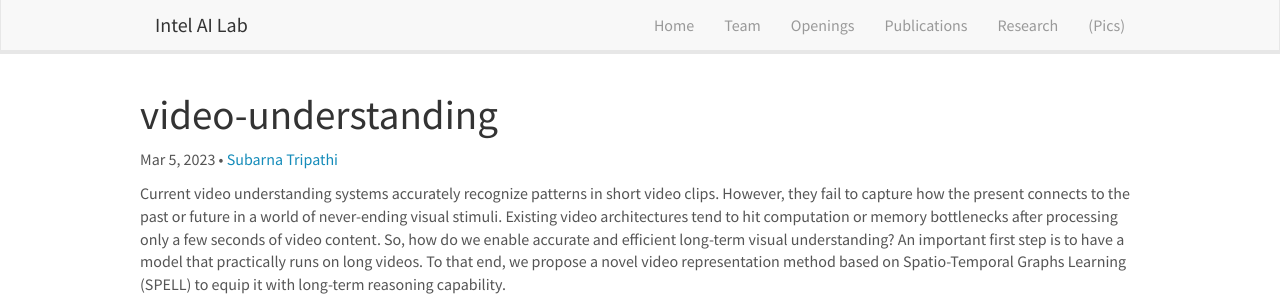
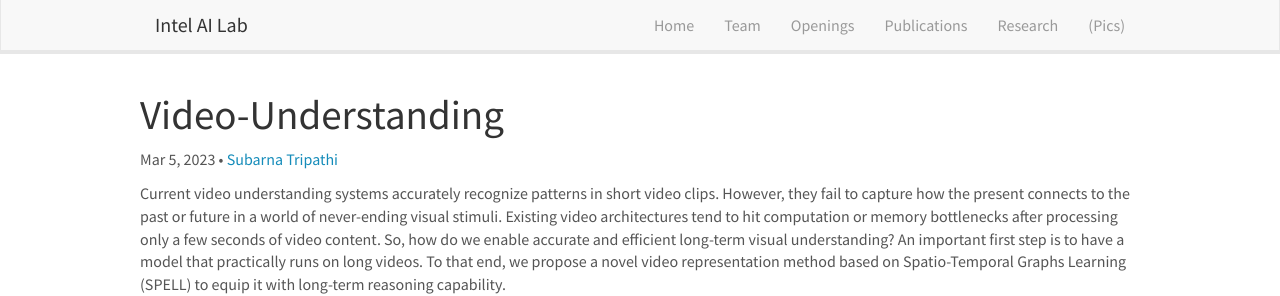
Before and after one commit to intelailabpage/intelailabpage.github.io, a Jekyll site: the page built from _posts/2023-03-05-video-understanding.md, in a window 1280 px wide. Shown: the top 296 px of the page. Built offline with Jekyll 4.4.1, drawn with Linux system fonts in a browser that asks for light colours; nearby versions of some CDN libraries; part of the change alters nothing that is shown.

```diff
--- a/_posts/2023-03-05-video-understanding.md
+++ b/_posts/2023-03-05-video-understanding.md
@@ -1,6 +1,7 @@
 ---
 layout: post
-title: "video-understanding"
+title: "Video-Understanding"
+permalink: /2023/03/05/video-understanding.html
 author: <a href="https://subarnatripathi.github.io/"> Subarna Tripathi </a>
 categories: VIDEO-UNDERSTANDING COMPUTER-VISION STRUCTURED--REPRESENTATION-LEARNING
 date: 2023-03-05
```
